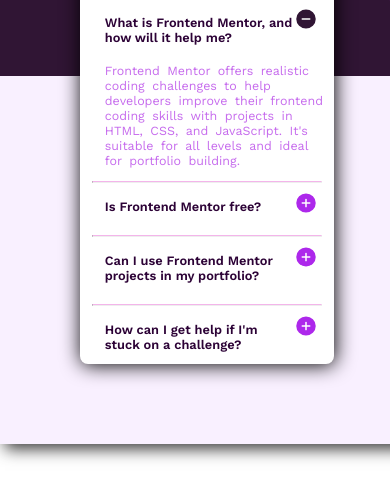
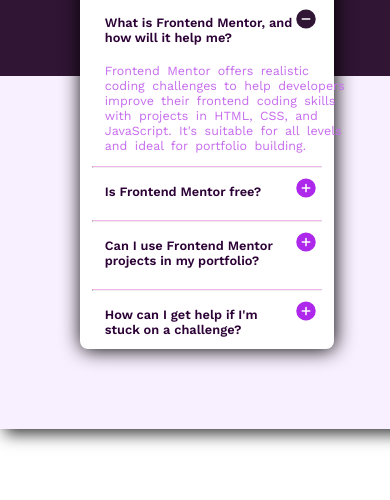
Before and after one commit to Afshan46/Faq-, a plain HTML site: page index.html in a window 390 px wide. Shown: the part 244-744 px from the top of the page. Drawn offline with nearby package versions, Linux system fonts and the light colour scheme.

Commit message:
Update style.css

```diff
--- a/style.css
+++ b/style.css
@@ -87,7 +87,7 @@ hr{
         box-shadow:1px 1px  20px rgba(0, 0, 0, 20.5);
     }
     p{
-        width: 88%;
+        width: 95%;
     }
     h3:hover {
         color: rgb(185, 71, 210);
```
